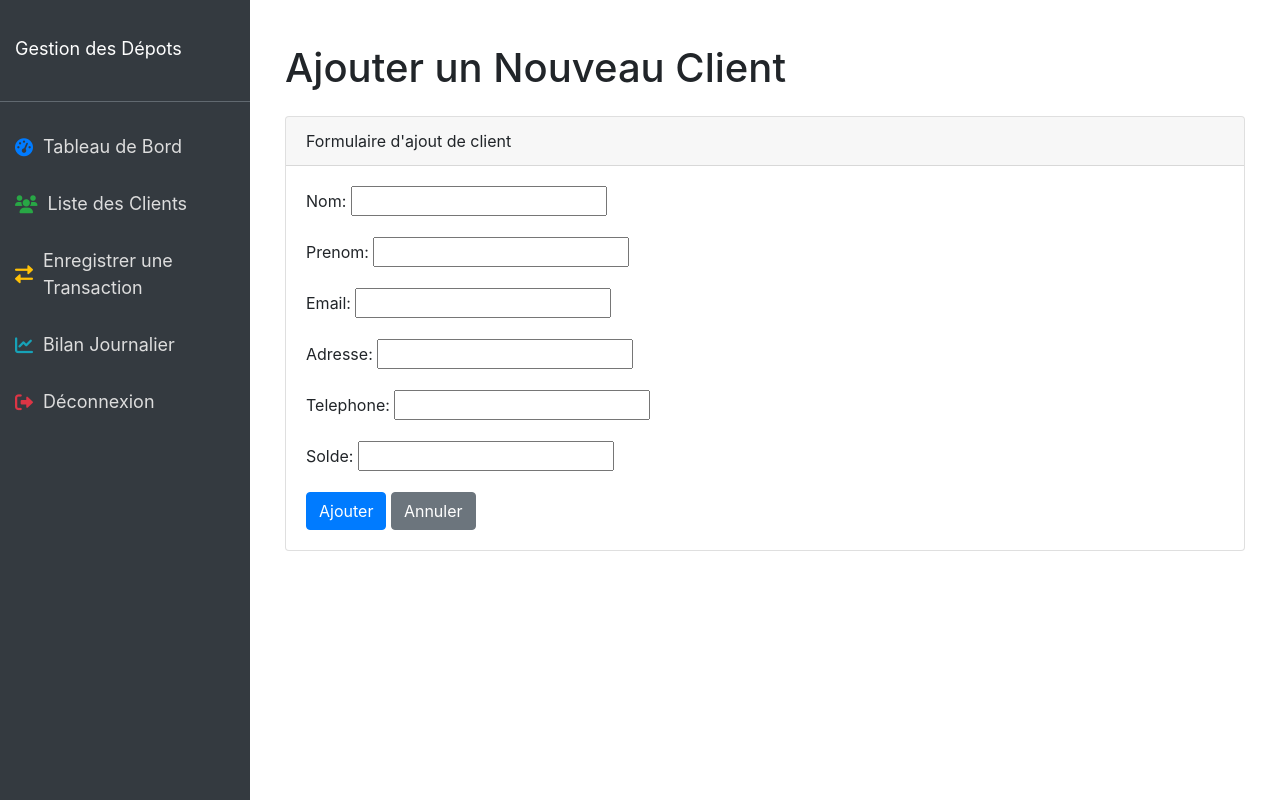
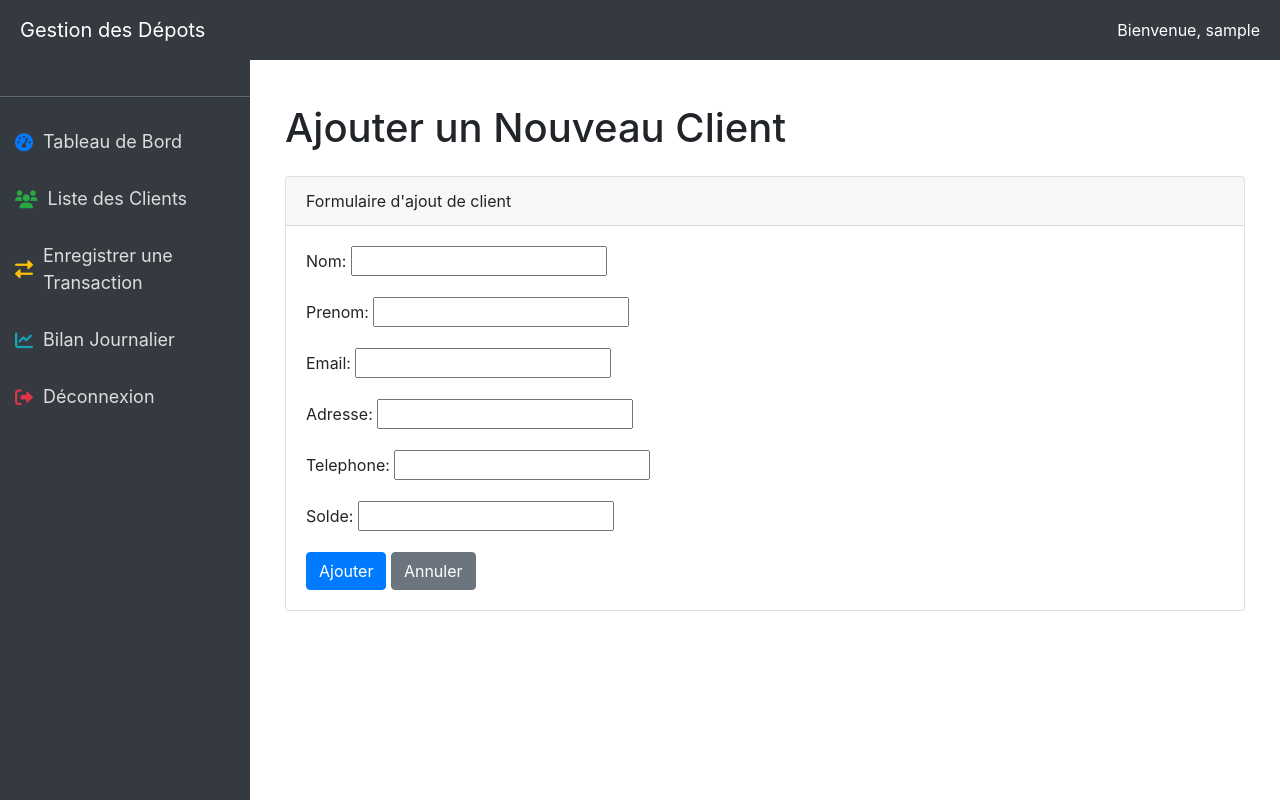
Before and after one commit to HamaBarhamou/gestion_depots, a Django app: page /clients/ajouter/ in a window 1280 px wide. Run offline with Django 5.2, Linux system fonts and the light colour scheme; a user stored in the database is signed in; tables that the repository leaves empty hold one stand-in row (values such as "Sample post"); some libraries are stand-ins or nearby versions.

Commit message:
Ajout d'une entête dans le template base.html et amélioration de la barre latérale
- Ajout d'une entête avec un message de bienvenue pour les utilisateurs connectés.
- Ajustement de la barre latérale pour qu'elle commence sous l'entête.
- Amélioration de la disposition et de l'ergonomie de l'interface.
- Ajustement du formulaire de déconnexion pour qu'il utilise un bouton submit masqué.

```diff
--- a/templates/base.html
+++ b/templates/base.html
@@ -14,12 +14,22 @@
             display: flex;
             height: 100vh;
             overflow: hidden;
+            flex-direction: column;
+        }
+        .header {
+            width: 100%;
+            background-color: #343a40;
+            color: white;
+            padding: 10px 20px;
+            display: flex;
+            justify-content: space-between;
+            align-items: center;
         }
         .sidebar {
-            height: 100vh;
+            height: calc(100vh - 60px);
             width: 250px;
             position: fixed;
-            top: 0;
+            top: 60px;
             left: 0;
             background-color: #343a40;
             padding-top: 20px;
@@ -42,7 +52,7 @@
         .content {
             margin-left: 250px;
             padding: 20px;
-            width: 100%;
+            width: calc(100% - 250px);
             overflow: auto;
         }
     </style>
@@ -50,10 +60,16 @@
     <script src="https://unpkg.com/htmx.org@1.8.6"></script>
 </head>
 <body>
+    <!-- Header -->
+    <div class="header">
+        <a class="navbar-brand text-white" href="{% url 'tableau_de_bord' %}">Gestion des Dépots</a>
+        {% if user.is_authenticated %}
+            <span>Bienvenue, {{ user.username }}</span>
+        {% endif %}
+    </div>
 
     <!-- Sidebar -->
     <div class="sidebar">
-        <a class="navbar-brand text-center text-white mb-4" href="{% url 'tableau_de_bord' %}">Gestion des Dépots</a>
         <hr class="bg-secondary">
         {% if user.is_authenticated %}
             <a href="{% url 'tableau_de_bord' %}"><i class="fas fa-tachometer-alt text-primary"></i> Tableau de Bord</a>
@@ -67,7 +83,6 @@
                 {% csrf_token %}
                 <input type="submit" value="Déconnexion">
             </form>
-
         {% else %}
             <a href="{% url 'login' %}"><i class="fas fa-sign-in-alt text-primary"></i> Connexion</a>
         {% endif %}
```
